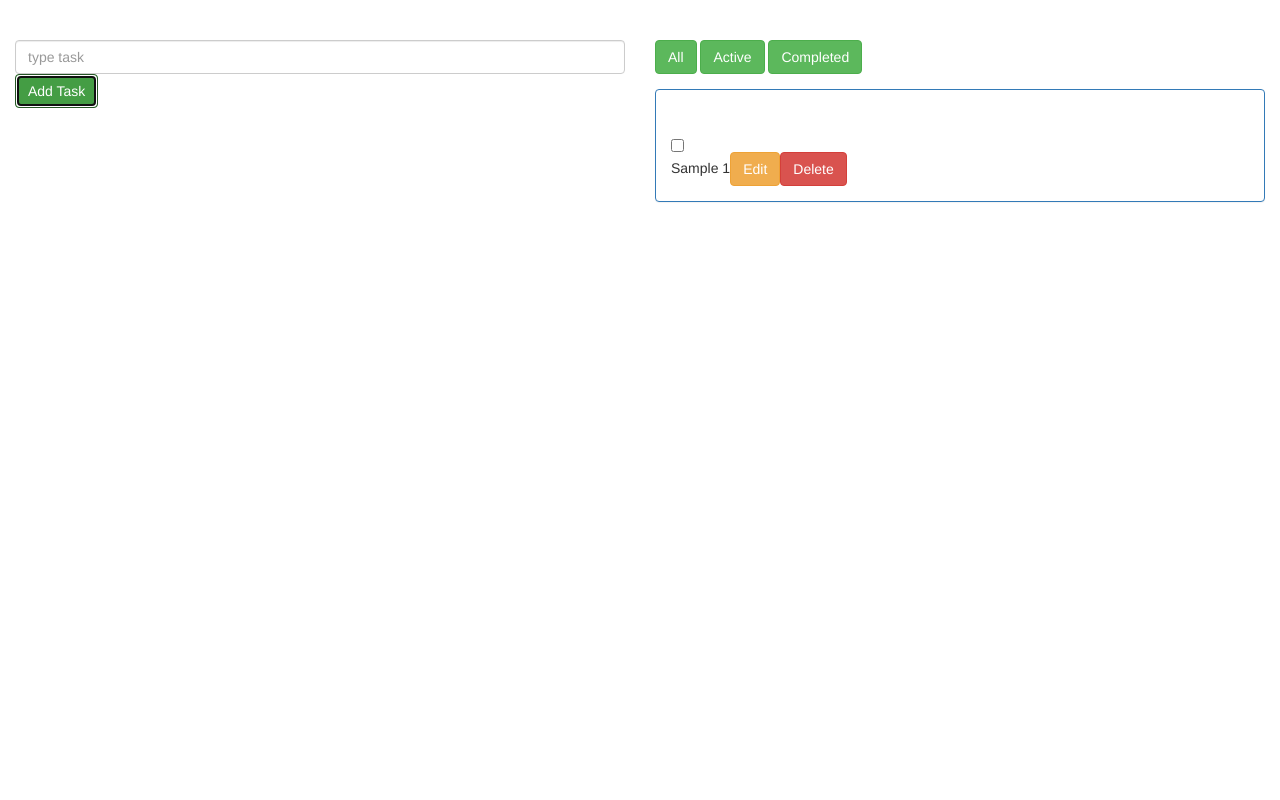
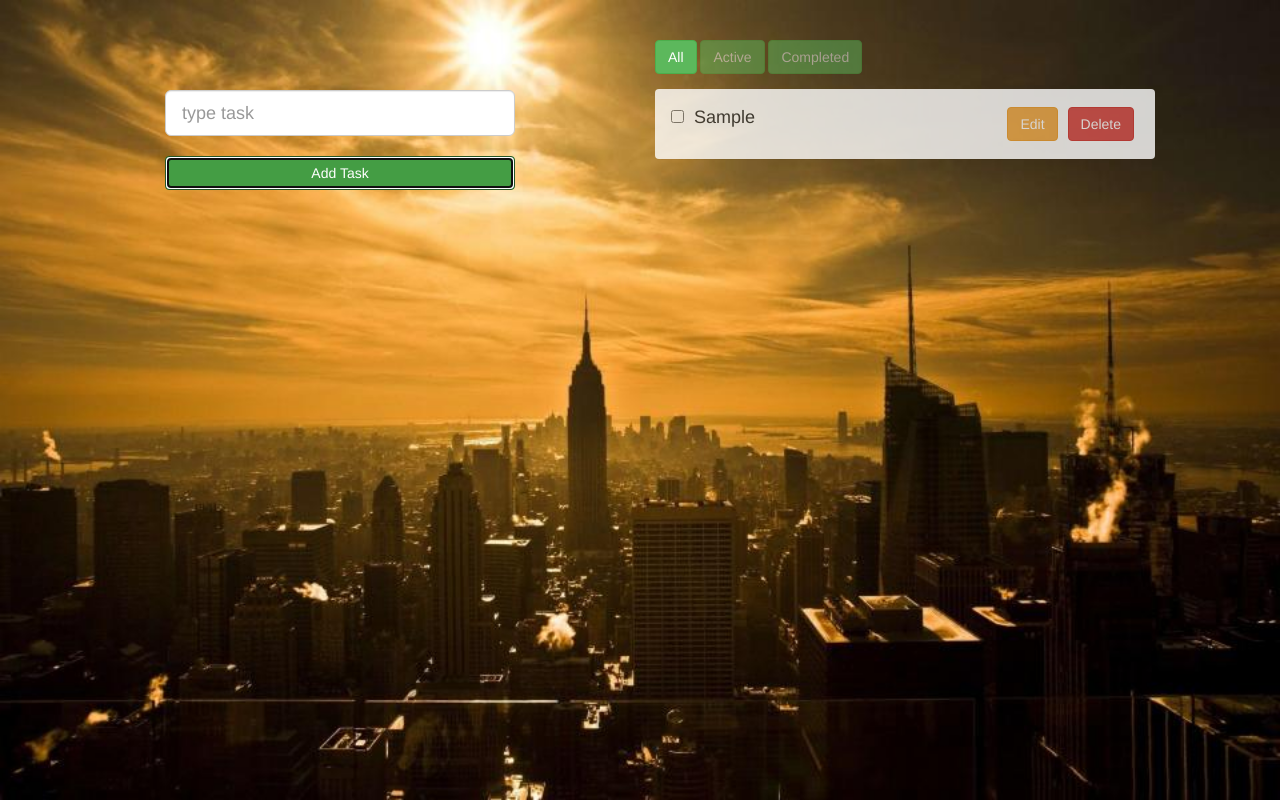
Before and after one commit to adibmehedi/SELISEschool, a plain HTML site: page class3/TodoApp/index.html in a window 1280 px wide. Both pictures are taken after typing "Sample" into the empty fields and a click on the button "Add Task". Drawn offline with Linux system fonts and the light colour scheme.

Commit message:
updated layout

```diff
--- a/class3/TodoApp/css/style.css
+++ b/class3/TodoApp/css/style.css
@@ -0,0 +1,45 @@
+body{
+    height: 100%;
+    width: 100%;
+    background-image:url('../img/bg.jpg');
+    background-repeat: no-repeat;
+    background-attachment: fixed;
+    background-size: cover;
+}
+
+.container-fluid .row{
+    padding-top:40px;
+}
+
+.inputDiv{
+    width:500px;
+    padding-top:50px;
+    padding-left:150px;
+}
+
+.inputDiv button{
+    margin-top:20px;
+    width:350px;
+}
+
+#taskList{
+    width:500px;
+}
+
+.panel{
+    opacity: 0.8;
+}
+
+.checkbox{
+    display: inline-block;
+    margin: 10px;
+}
+
+.task span{
+    padding-left:10px;
+    font-size:18px;
+}
+#edit,#delete{
+    float:right;
+    margin:2px 5px;
+}
--- a/class3/TodoApp/index.html
+++ b/class3/TodoApp/index.html
@@ -12,10 +12,10 @@
 
 <body>
     <div class="container-fluid">
-        <div class="row" style="padding-top:40px;">
+        <div class="row">
             <div class="col-md-6">
-                <div class="form-group">
-                    <input type="text" class="form-control" id="inputTask" placeholder="type task">
+                <div class="form-group inputDiv">
+                    <input type="text" class="form-control input-lg" id="inputTask" placeholder="type task">
                     <button class="btn btn-success" id="btnInput">Add Task</button>
                 </div>
             </div>
@@ -25,10 +25,7 @@
                     <button class="btn btn-success" id="btnFilterActive">Active</button>
                     <button class="btn btn-success" id="btnFilterCompleted">Completed</button>
                 </div>
-                <div class="panel panel-primary" id="taskList">
-                    <div class="panel-body">
-
-                    </div>
+                <div class="panel" id="taskList">
                 </div>
             </div>
         </div>
--- a/class3/TodoApp/js/main.js
+++ b/class3/TodoApp/js/main.js
@@ -5,13 +5,26 @@
     var isEditMode = false;
     var inputTask;
     var btnInput;
+    var btnFilterAll;
+    var btnFilterActive;
+    var btnFilterCompleted;
 
-    if (!(localStorage.getItem("tasks") === null)) {
-        taskArray = JSON.parse(localStorage.tasks);
+    //Initialize all storage data to Array
+    var initStorageTaskDataToArray = function () {
+        if (!(localStorage.getItem("tasks") === null)) {
+            taskArray = JSON.parse(localStorage.tasks);
+        }
+        console.log("Task Array Initialized as", taskArray);
     }
-    console.log("Task Array Initialized as", taskArray);
 
-    //Render Functions
+    //Add task-filter property to storage data with value 'all'
+    var initFilterStorage = function () {
+        if ((localStorage.getItem("task-filter") === null)) {
+            localStorage.setItem("task-filter", 'all');
+        }
+    }
+
+    //Render Functions Collection
     var renderFunctions = function () {
         var taskListDiv = document.getElementById("taskList");
         var taskDivs = document.getElementsByClassName("task");
@@ -20,6 +33,25 @@
         var clearDisplay = function () {
             while (taskDivs[0]) {
                 taskDivs[0].parentNode.removeChild(taskDivs[0]);
+            }
+        }
+
+        //Make Filter Active
+        var makeFilterButtonActive = function (btnName) {
+            if (btnName == 'all') {
+                btnFilterAll.style.opacity = "1";
+                btnFilterActive.style.opacity = "0.5";
+                btnFilterCompleted.style.opacity = "0.5";
+            }
+            if (btnName == 'active') {
+                btnFilterAll.style.opacity = "0.5";
+                btnFilterActive.style.opacity = "1";
+                btnFilterCompleted.style.opacity = "0.5";
+            }
+            if (btnName == 'complete') {
+                btnFilterAll.style.opacity = "0.5";
+                btnFilterActive.style.opacity = "0.5";
+                btnFilterCompleted.style.opacity = "1";
             }
         }
 
@@ -33,6 +65,7 @@
                     if (!(localStorage.getItem("tasks") === null)) {
                         taskArray = JSON.parse(localStorage.tasks);
                     }
+                    makeFilterButtonActive("all");
                 }
                 if (localStorage.getItem("task-filter") == "active") {
                     //Get Every taskFrom Local Storage
@@ -43,6 +76,7 @@
                     taskArray = taskArray.filter(function (task) {
                         return task.type == 'active';
                     });
+                    makeFilterButtonActive("active");
                 }
                 if (localStorage.getItem("task-filter") == "complete") {
                     //Get Every taskFrom Local Storage
@@ -53,6 +87,7 @@
                     taskArray = taskArray.filter(function (task) {
                         return task.type == 'complete';
                     });
+                    makeFilterButtonActive("complete");
                 }
             }
 
@@ -74,8 +109,15 @@
                 div.appendChild(checkbox);
                 //Span
                 var span = document.createElement("span");
-                span.innerHTML = task.name + " " + task.id;
+                span.innerHTML = task.name;
                 div.appendChild(span);
+                //Delete Button
+                var btnDelete = document.createElement("button");
+                btnDelete.innerHTML = "Delete";
+                btnDelete.className = "btn btn-danger delete";
+                btnDelete.id = "delete";
+                btnDelete.value = task.id;
+                div.appendChild(btnDelete);
                 //Edit Button
                 var btnEdit = document.createElement("button");
                 btnEdit.innerHTML = "Edit";
@@ -83,13 +125,6 @@
                 btnEdit.id = "edit";
                 btnEdit.value = task.id;
                 div.appendChild(btnEdit);
-                //Edit Button
-                var btnDelete = document.createElement("button");
-                btnDelete.innerHTML = "Delete";
-                btnDelete.className = "btn btn-danger delete";
-                btnDelete.id = "delete";
-                btnDelete.value = task.id;
-                div.appendChild(btnDelete);
 
                 taskListDiv.appendChild(div);
 
@@ -101,7 +136,8 @@
         }
 
         return {
-            'displayTasks': displayTasks
+            'displayTasks': displayTasks,
+            'makeFilterButtonActive': makeFilterButtonActive
         }
     }
     var render = new renderFunctions;
@@ -135,9 +171,7 @@
     var addTaskToStorage = function (value) {
         //fill global Task Array from data of Local Storage
         //Get Every taskFrom Local Storage
-        if (!(localStorage.getItem("tasks") === null)) {
-            taskArray = JSON.parse(localStorage.tasks);
-        }
+        initStorageTaskDataToArray();
 
         var newTask = createNewTask(value);
         //Adding task to global task array
@@ -169,9 +203,7 @@
             console.log("Editing: ", editTaskId);
 
             //Get Every taskFrom Local Storage
-            if (!(localStorage.getItem("tasks") === null)) {
-                taskArray = JSON.parse(localStorage.tasks);
-            }
+            initStorageTaskDataToArray();
             //Find and insert to temporary
             var i;
             for (i = 0; i < taskArray.length; i++) {
@@ -189,9 +221,9 @@
             }
             taskArray.sort(compare);
 
-
             localStorage.setItem("tasks", JSON.stringify(taskArray));
             inputTask.value = "";
+            btnInput.innerText = "Add Task";
             //After editing done. set mode to false
             isEditMode = false;
             render.displayTasks();
@@ -215,9 +247,7 @@
     var btnDeleteEvent = function () {
         var deleteItemId = this.value;
         //Get Every taskFrom Local Storage
-        if (!(localStorage.getItem("tasks") === null)) {
-            taskArray = JSON.parse(localStorage.tasks);
-        }
+        initStorageTaskDataToArray();
         var i;
         for (i = 0; i < taskArray.length; i++) {
             if (taskArray[i].id == deleteItemId) {
@@ -232,9 +262,7 @@
     var checkboxButtonEvent = function () {
         var changeItemId = this.id;
         //Get Every taskFrom Local Storage
-        if (!(localStorage.getItem("tasks") === null)) {
-            taskArray = JSON.parse(localStorage.tasks);
-        }
+        initStorageTaskDataToArray();
         var i;
         for (i = 0; i < taskArray.length; i++) {
             if (taskArray[i].id == changeItemId) {
@@ -254,9 +282,7 @@
         console.log("Edit:", this.value);
         var editItemId = this.value;
         //Get Every taskFrom Local Storage
-        if (!(localStorage.getItem("tasks") === null)) {
-            taskArray = JSON.parse(localStorage.tasks);
-        }
+        initStorageTaskDataToArray();
         var i;
         for (i = 0; i < taskArray.length; i++) {
             if (taskArray[i].id == editItemId) {
@@ -272,9 +298,9 @@
         //Doms
         inputTask = document.getElementById('inputTask');
         btnInput = document.getElementById('btnInput');
-        var btnFilterAll = document.getElementById('btnFilterAll');
-        var btnFilterActive = document.getElementById('btnFilterActive');
-        var btnFilterCompleted = document.getElementById('btnFilterCompleted');
+        btnFilterAll = document.getElementById('btnFilterAll');
+        btnFilterActive = document.getElementById('btnFilterActive');
+        btnFilterCompleted = document.getElementById('btnFilterCompleted');
 
         var deleteButtons = document.querySelectorAll(".delete");
         for (var i = 0; i < deleteButtons.length; i++) {
@@ -300,9 +326,10 @@
 
 
     function init() {
+        initStorageTaskDataToArray();
+        initFilterStorage();
         domBinding();
         render.displayTasks();
-
     }
     init();
 })();
```
Also changed, not shown: class3/TodoApp/img/bg.jpg (added).
